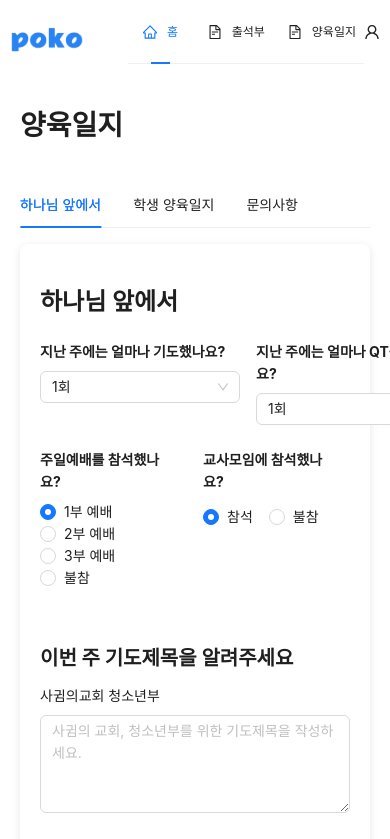
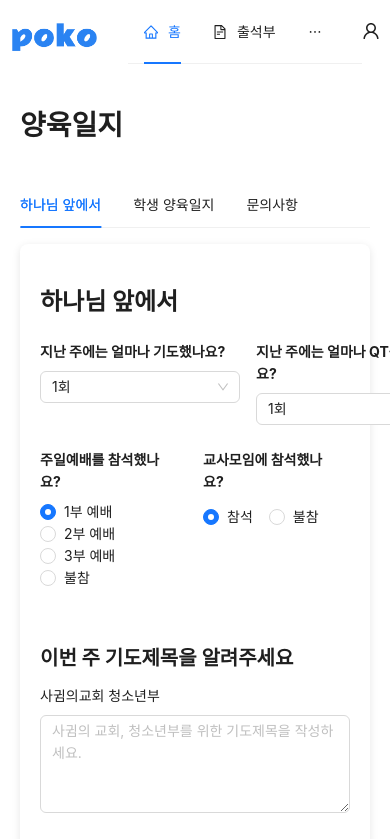
Before and after one commit to uiseokgeem/hello-poko, a React (Create React App) app in the folder frontend/: page /report in a window 390 px wide. Shown: the top 839 px of the page. Built offline with nearby package versions, Linux system fonts and the light colour scheme.

Commit message:
react : header mobile set reset

```diff
--- a/frontend/src/components/Header/Header.css
+++ b/frontend/src/components/Header/Header.css
@@ -55,28 +55,3 @@
     font-size: 18px; /* 아이콘 크기 약간 축소 */
   }
 }
-
-@media (max-width: 480px) {
-  .app-header {
-    padding: 0 10px; /* 너무 좁지 않게 패딩을 유지 */
-  }
-
-  .logo img {
-    height: 25px; /* 로고 크기 축소 */
-  }
-
-  .menu {
-    display: flex; /* 메뉴는 유지하되 간격 조절 */
-    justify-content: space-between; /* 메뉴 항목을 일정한 간격으로 배치 */
-    margin-left: 10px; /* 좌측 간격 줄임 */
-  }
-
-  .menu .ant-menu-item {
-    font-size: 12px; /* 메뉴 항목의 폰트 크기 축소 */
-    padding: 0 8px; /* 각 항목의 좌우 간격 줄임 */
-  }
-
-  .user-icon {
-    font-size: 16px; /* 아이콘 크기 약간 축소 */
-  }
-}
```
Also changed, not shown: 6 other files (tests, documents, lock files or other folders).
